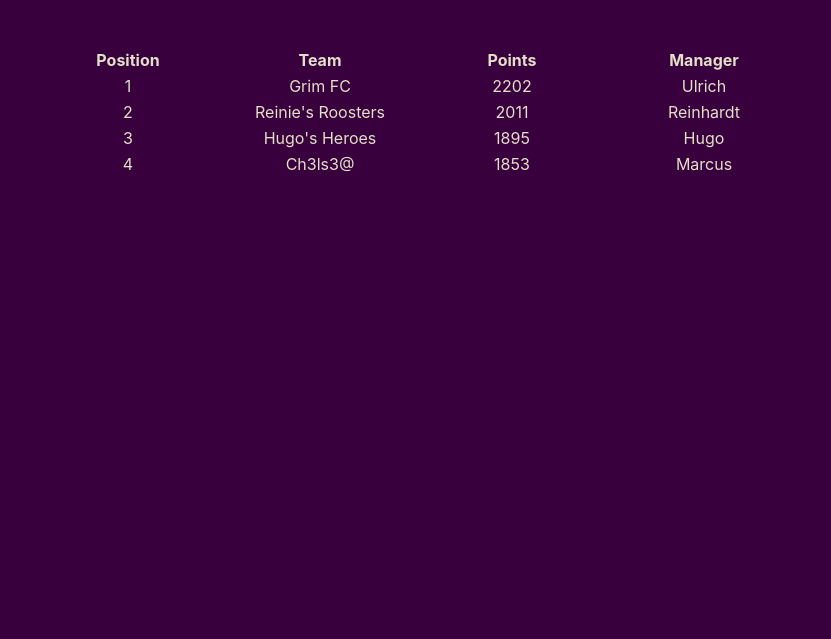
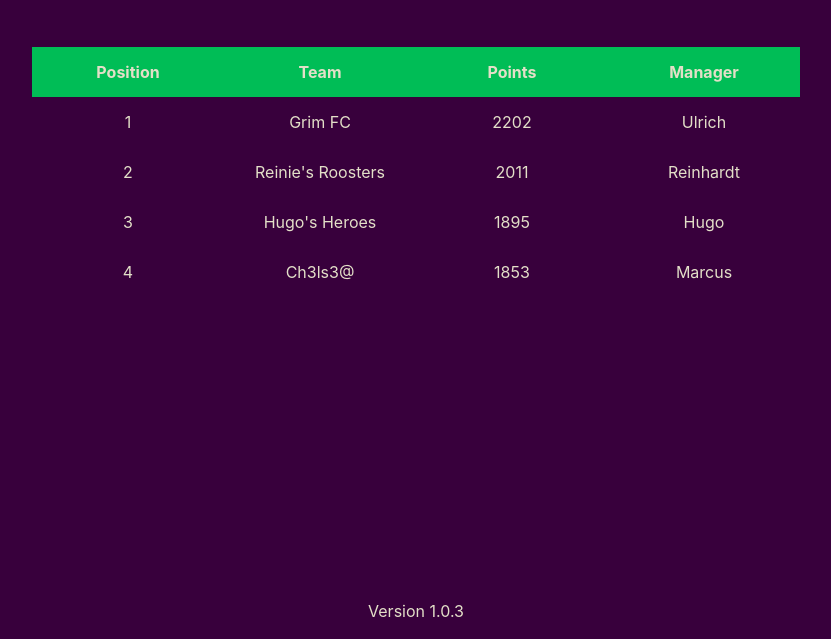
Before and after one commit to RingoFloyd/TitanLeague, a plain HTML site: page index.html in a window 1280 px wide. Shown: the part 161-800 px from the top of the page, without its empty margins (224-1055 px from the left). Drawn offline with nearby package versions, Linux system fonts and the light colour scheme.

Commit message:
Version 1.0.3

```diff
--- a/index.html
+++ b/index.html
@@ -46,11 +46,8 @@
 
 </table>
 
-
-
-
-
-
-
   </body>
+  <div class="footer">
+  <p>Version 1.0.3</p>
+</div>
 </html>
--- a/styles.css
+++ b/styles.css
@@ -24,8 +24,28 @@ table {
   width: 100%;
   margin-top: 50px;
   text-align: center;
+}
 
+th {
+  height: 50px;
+  background-color: #00bd56;
 }
+td {
+  height: 50px;
+}
+tr:hover {
+  background-color: #ff3796;
+}
+
 .headings {
   margin-bottom: 50px;
 }
+.footer {
+  position: fixed;
+  left: 0;
+  bottom: 0;
+  width: 100%;
+  background-color: #38003C;
+  color: #e3dfc8;
+  text-align: center;
+}
```
